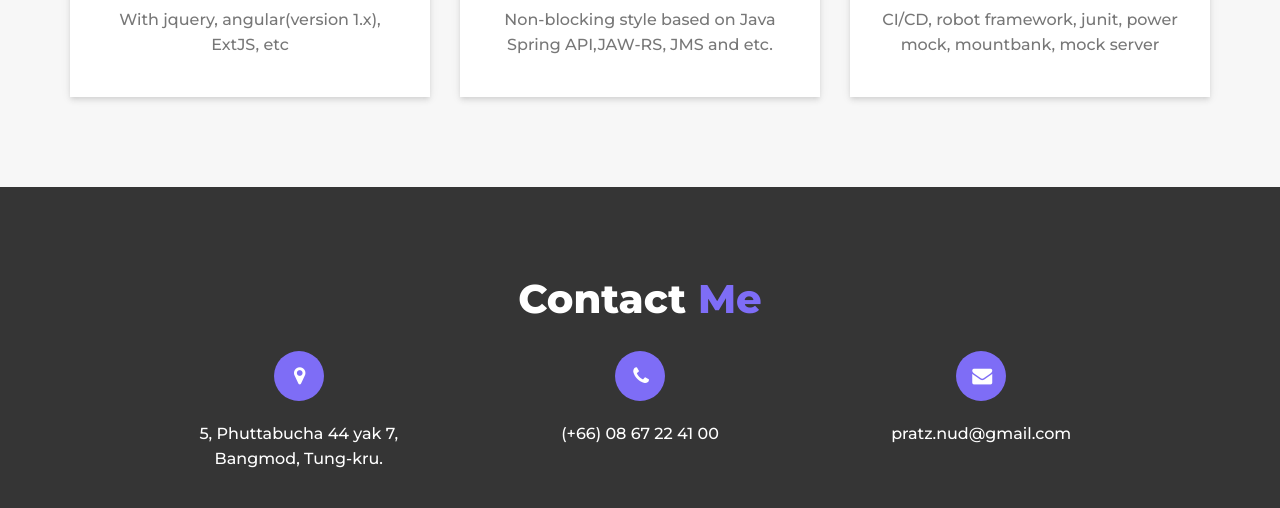
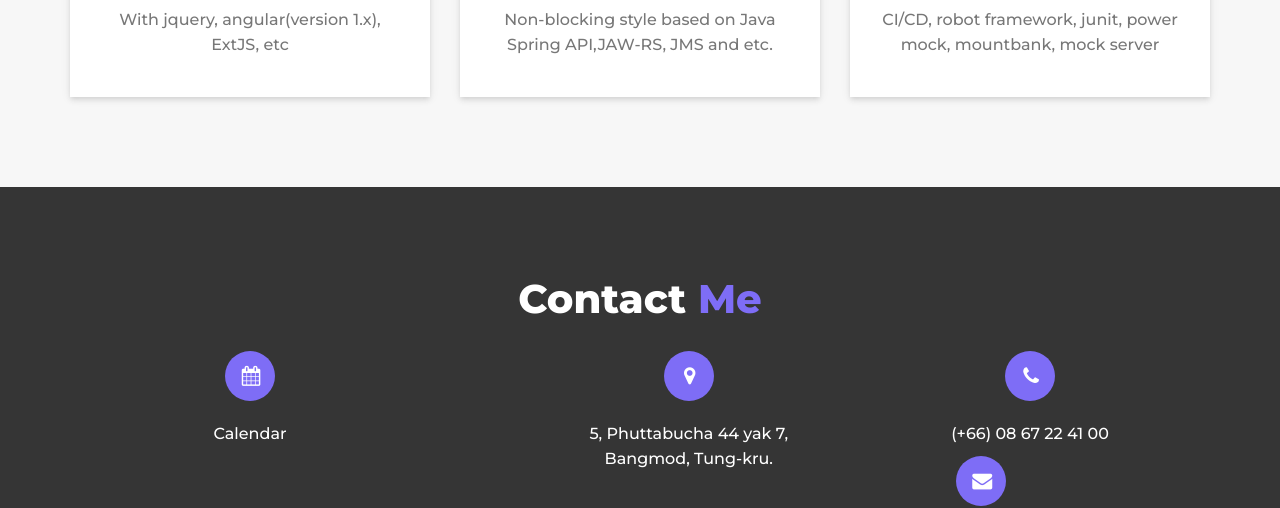
Before and after one commit to Pratzn/heroku-cv, a website: page public/index.html in a window 1280 px wide. Shown: the part 1597-2105 px from the top of the page. Drawn offline with Linux system fonts and the light colour scheme.

Commit message:
no message

```diff
--- a/public/index.html
+++ b/public/index.html
@@ -390,6 +390,10 @@
                <h1>Contact  <span class="text-color"> Me </span>  </h1>
             </div>
             <div class="row">
+               <div class="col-md-4 col-sm-4">
+               <i class="fa fa-calendar"></i>
+               <p><a target="_blank" href="https://calendar.google.com/calendar/embed?src=pratz.nud%40gmail.com&ctz=Asia%2FBangkok">Calendar</a></p>
+               </div>
                <div class="col-md-3 col-md-offset-1 col-sm-4">
                   <i class="fa fa-map-marker"></i>
                   <p>5, Phuttabucha 44 yak 7, Bangmod, Tung-kru.</p>
```
